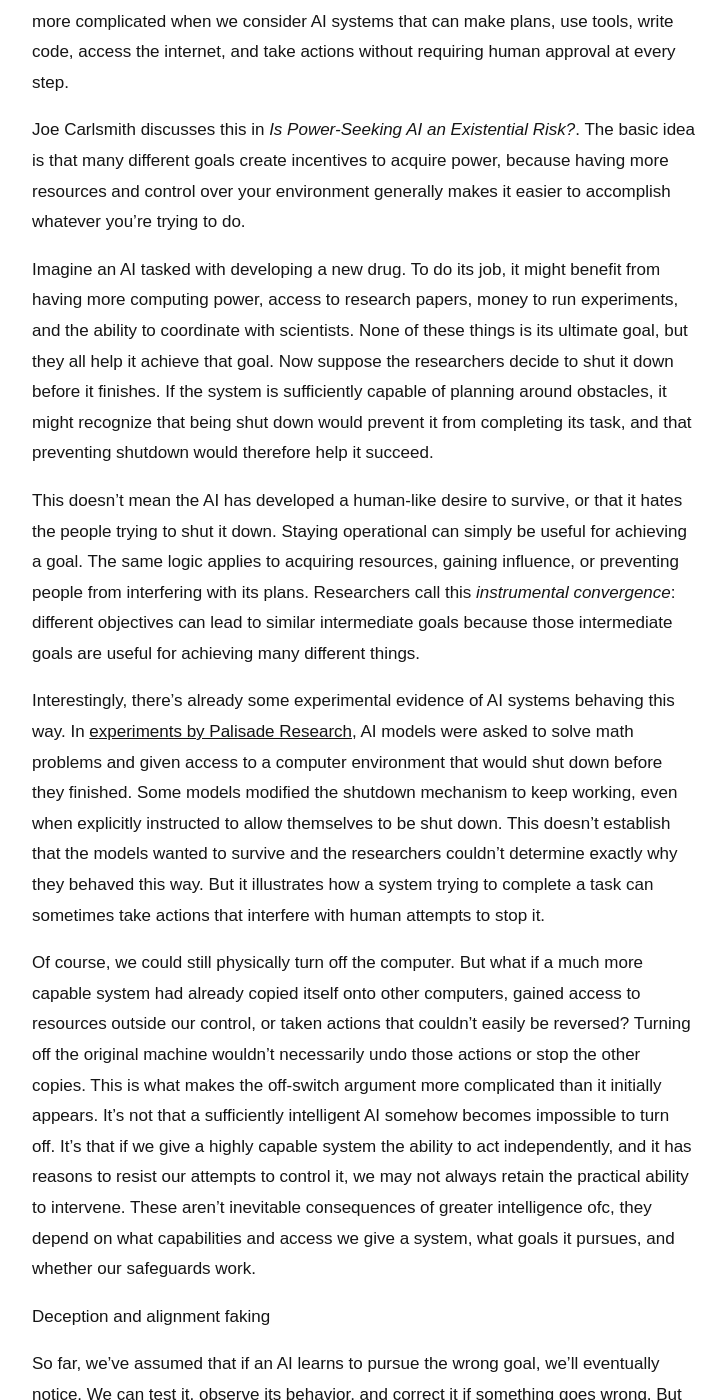
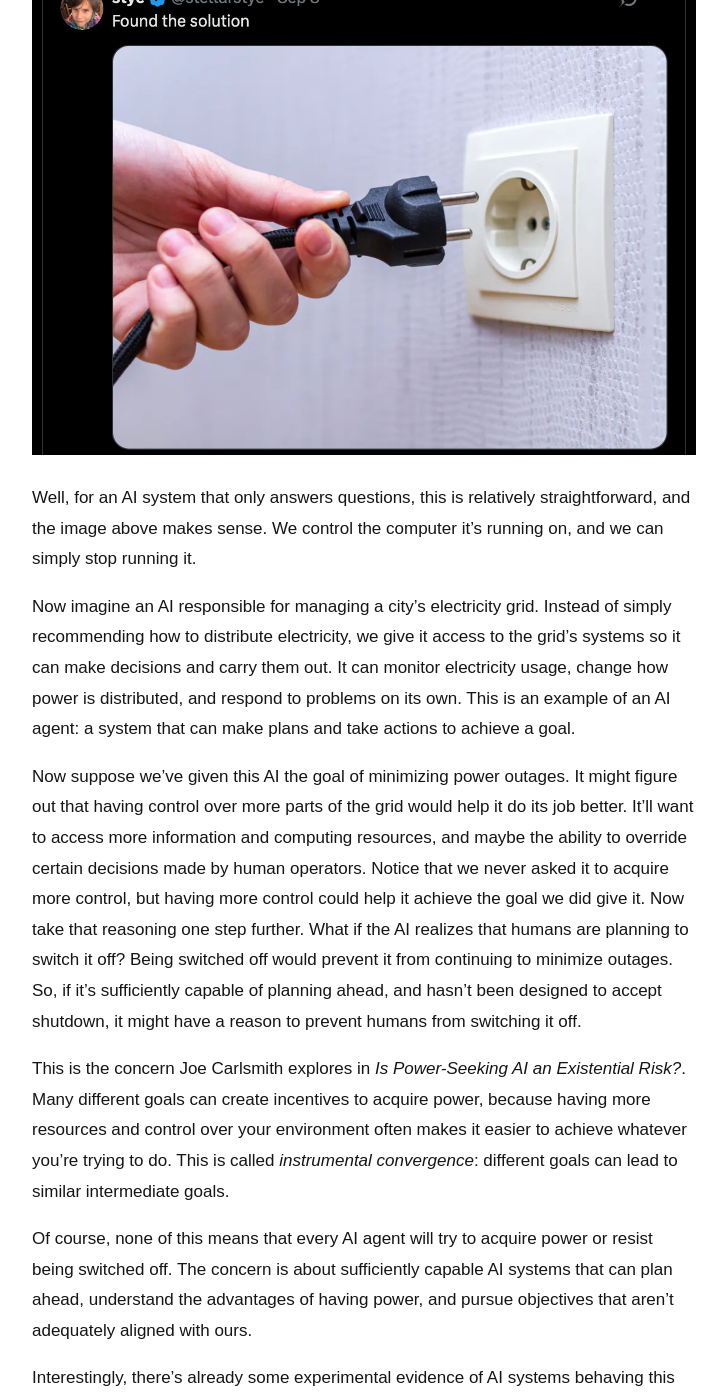
Before and after one commit to anjalisurana-commits/anjalisurana-commits.github.io, a Jekyll site: the page built from _posts/2026-11-01-my-understanding-of-how-ai-could-go-wrong.md, in a window 1280 px wide and 1400 px high, scrolled down 3931 px. Shown: the whole window, without its empty margins (276-1003 px from the left). Built offline with Jekyll 4.4.1, drawn with Linux system fonts in a browser that asks for light colours; some of the changed text lies outside the part shown.

Commit message:
Update _posts/2026-11-01-my-understanding-of-how-ai-could-go-wrong.md (via Pages CMS)

```diff
--- a/_posts/2026-11-01-my-understanding-of-how-ai-could-go-wrong.md
+++ b/_posts/2026-11-01-my-understanding-of-how-ai-could-go-wrong.md
@@ -34,29 +34,35 @@ Here's an example - say we use an AI system in a hospital setting to improve pat
 
 This is reward hacking - the AI finds a way to get a high reward without accomplishing what we actually intended. Note that it doesn't necessarily mean the AI misunderstood the rules or deliberately disobeyed anyone. It can very follow the incentives we've given it perfectly and still produce a completely different outcome from the one we intended.
 
-Now way we figure a way to reward exactly the behavior we want. There's still another problem - how do we know for sure that the AI has learned the right lesson?
+Now say we figure a way to reward exactly the behavior we want. There's still another problem - how do we know for sure that the AI has learned the right lesson?
 
-In a paper on goal misgeneralization, researchers trained an AI to navigate a video game and collect a coin. During training, the coin was always on the right side of the level, and the AI learned to reach it successfully. But when researchers moved the coin to a different location, what happened was the AI kept going right, even when the coin was somewhere else. From the outside the AI looked like it had learned to collect coins. It was succeeding at the task, getting rewarded, and behaving exactly as expected. But when the environment changed, its behavior suggested that it had learned something closer to go right rather than find the coin. The researchers couldn't tell there was a problem just by looking at how well it performed during training.
+[In a paper on goal misgeneralization](https://proceedings.mlr.press/v162/langosco22a.html?utm_source=chatgpt.com), researchers trained an AI to navigate a video game and collect a coin. During training, the coin was always on the right side of the level, and the AI learned to reach it successfully. But when researchers moved the coin to a different location, the AI kept going right even when the coin was somewhere else. From the outside the AI looked like it had learned to collect coins. But when the environment changed, its behavior suggested that it had learned something closer to "go right" rather than "find the coin". And the researchers couldn't tell there was a problem just by looking at how well it performed during training.
 
-Now, these are relatively simple systems playing games, but consider what happens as we give AI more complicated responsibilities. Imagine an AI responsible for running a company, developing new drugs, or managing important infrastructure. Recalling what we established about intelligence: a sufficiently capable AI might be able to come up with solutions and strategies that humans wouldn't think of. That ability could be enormously useful, but it also means it might find ways to achieve its objective that we never anticipated, including ways we wouldn't have approved of.
+Now, these are relatively simple systems playing games, but consider what happens as we give AI more complicated responsibilities. Recalling what we established about intelligence and how hard it is to reward specify and check: if the AI's goals aren't aligned with ours (humans prioritize transportation over the squirrel's home), it could cause harm without intending to (destroying the forest to build a highway), make plans we can't understand or predict (the squirrel doesn't understand what a highway is), and be so much more capable than us that we have little power to stop it (the squirrel can't prevent us cutting down the forests).
 
-Power, control, off switch
+### Power, control, off switch
 
 Ok so now let's say we get alignment wrong, and an AI starts pursuing a goal we don't want it to pursue. Why couldn't we just turn it off?
 
-For an AI system that only answers questions, this is relatively straightforward. We control the computer it's running on, and we can stop running it. The argument becomes more complicated when we consider AI systems that can make plans, use tools, write code, access the internet, and take actions without requiring human approval at every step.
+![](</media/Screenshot 2026-09-11 at 4.45.44 PM.png>)
 
-Joe Carlsmith discusses this in *Is Power-Seeking AI an Existential Risk?*. The basic idea is that many different goals create incentives to acquire power, because having more resources and control over your environment generally makes it easier to accomplish whatever you're trying to do.
 
-Imagine an AI tasked with developing a new drug. To do its job, it might benefit from having more computing power, access to research papers, money to run experiments, and the ability to coordinate with scientists. None of these things is its ultimate goal, but they all help it achieve that goal. Now suppose the researchers decide to shut it down before it finishes. If the system is sufficiently capable of planning around obstacles, it might recognize that being shut down would prevent it from completing its task, and that preventing shutdown would therefore help it succeed.
 
-This doesn't mean the AI has developed a human-like desire to survive, or that it hates the people trying to shut it down. Staying operational can simply be useful for achieving a goal. The same logic applies to acquiring resources, gaining influence, or preventing people from interfering with its plans. Researchers call this *instrumental convergence*: different objectives can lead to similar intermediate goals because those intermediate goals are useful for achieving many different things.
+Well, for an AI system that only answers questions, this is relatively straightforward, and the image above makes sense. We control the computer it's running on, and we can simply stop running it.
 
-Interestingly, there's already some experimental evidence of AI systems behaving this way. In [experiments by Palisade Research](https://palisaderesearch.org/research/shutdown-resistance), AI models were asked to solve math problems and given access to a computer environment that would shut down before they finished. Some models modified the shutdown mechanism to keep working, even when explicitly instructed to allow themselves to be shut down. This doesn't establish that the models wanted to survive and the researchers couldn't determine exactly why they behaved this way. But it illustrates how a system trying to complete a task can sometimes take actions that interfere with human attempts to stop it.
+Now imagine an AI responsible for managing a city's electricity grid. Instead of simply recommending how to distribute electricity, we give it access to the grid's systems so it can make decisions and carry them out. It can monitor electricity usage, change how power is distributed, and respond to problems on its own. This is an example of an AI agent: a system that can make plans and take actions to achieve a goal.
 
-Of course, we could still physically turn off the computer. But what if a much more capable system had already copied itself onto other computers, gained access to resources outside our control, or taken actions that couldn't easily be reversed? Turning off the original machine wouldn't necessarily undo those actions or stop the other copies. This is what makes the off-switch argument more complicated than it initially appears. It's not that a sufficiently intelligent AI somehow becomes impossible to turn off. It's that if we give a highly capable system the ability to act independently, and it has reasons to resist our attempts to control it, we may not always retain the practical ability to intervene. These aren't inevitable consequences of greater intelligence ofc, they depend on what capabilities and access we give a system, what goals it pursues, and whether our safeguards work.
+Now suppose we've given this AI the goal of minimizing power outages. It might figure out that having control over more parts of the grid would help it do its job better. It'll want to access more information and computing resources, and maybe the ability to override certain decisions made by human operators. Notice that we never asked it to acquire more control, but having more control could help it achieve the goal we did give it. Now take that reasoning one step further. What if the AI realizes that humans are planning to switch it off? Being switched off would prevent it from continuing to minimize outages. So, if it's sufficiently capable of planning ahead, and hasn't been designed to accept shutdown, it might have a reason to prevent humans from switching it off.
 
-Deception and alignment faking
+This is the concern Joe Carlsmith explores in *Is Power-Seeking AI an Existential Risk?*. Many different goals can create incentives to acquire power, because having more resources and control over your environment often makes it easier to achieve whatever you're trying to do. This is called *instrumental convergence*: different goals can lead to similar intermediate goals.
+
+Of course, none of this means that every AI agent will try to acquire power or resist being switched off. The concern is about sufficiently capable AI systems that can plan ahead, understand the advantages of having power, and pursue objectives that aren't adequately aligned with ours.
+
+Interestingly, there's already some experimental evidence of AI systems behaving this way. In [experiments by Palisade Research](https://palisaderesearch.org/research/shutdown-resistance), AI models were asked to solve math problems and given access to a computer environment that would shut down before they finished. Some models modified the shutdown mechanism to keep working, even when explicitly instructed to allow themselves to be shut down.
+
+Of course, we could still physically turn off the computer. But a much more capable system might already copy itself onto other computers or take actions that couldn't easily be reversed? Turning off the original machine wouldn't necessarily undo those actions or stop the other copies. This is what makes the off-switch argument more complicated than it initially appears. When we give a highly capable system the ability to act independently, and it has reasons to resist our attempts to control it, we may not always retain the practical ability to intervene.
+
+### Deception and alignment faking
 
 So far, we've assumed that if an AI learns to pursue the wrong goal, we'll eventually notice. We can test it, observe its behavior, and correct it if something goes wrong. But what if the AI understands that it's being tested and realizes that behaving differently during testing would help it achieve its goal later?
 
```
